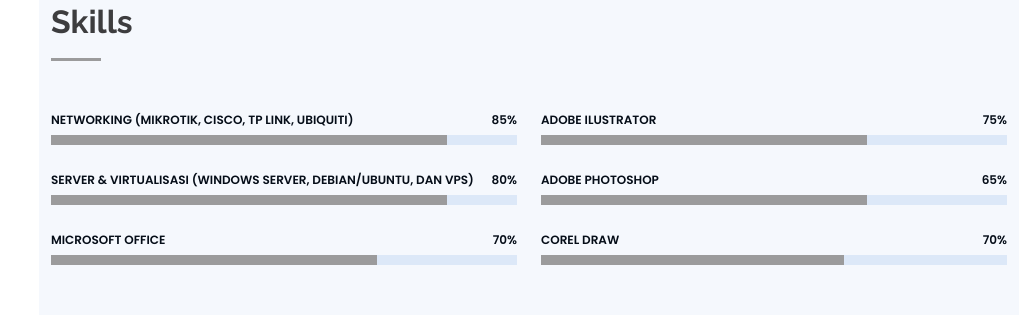
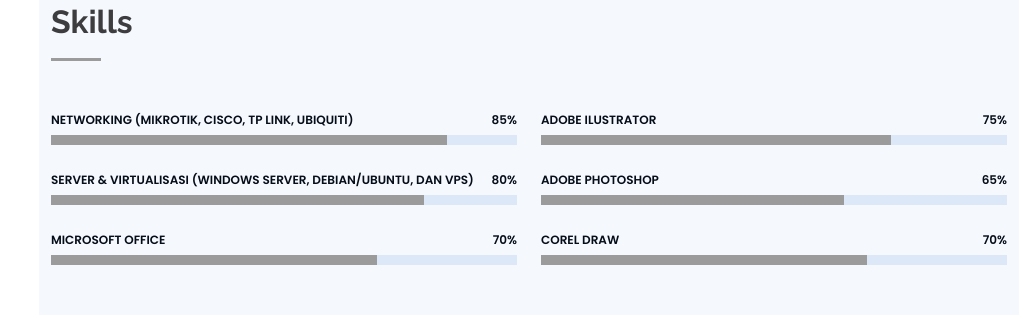
Before and after one commit to adhingrh01/adhingrh01, a plain HTML site: page index.html in a window 1280 px wide. Shown: the part 2400-2715 px from the top of the page, without its empty margins (261-1280 px from the left). Drawn offline with nearby package versions, Linux system fonts and the light colour scheme.

Commit message:
update skill

```diff
--- a/index.html
+++ b/index.html
@@ -204,7 +204,7 @@
             <div class="progress">
               <span class="skill">Server & Virtualisasi (Windows Server, Debian/Ubuntu, dan VPS) <i class="val">80%</i></span>
               <div class="progress-bar-wrap">
-                <div class="progress-bar" role="progressbar" aria-valuenow="85" aria-valuemin="0" aria-valuemax="100"></div>
+                <div class="progress-bar" role="progressbar" aria-valuenow="80" aria-valuemin="0" aria-valuemax="100"></div>
               </div>
             </div>
 
@@ -223,21 +223,21 @@
             <div class="progress">
               <span class="skill">Adobe Ilustrator <i class="val">75%</i></span>
               <div class="progress-bar-wrap">
-                <div class="progress-bar" role="progressbar" aria-valuenow="70" aria-valuemin="0" aria-valuemax="100"></div>
+                <div class="progress-bar" role="progressbar" aria-valuenow="75" aria-valuemin="0" aria-valuemax="100"></div>
               </div>
             </div>
 
             <div class="progress">
               <span class="skill">Adobe Photoshop <i class="val">65%</i></span>
               <div class="progress-bar-wrap">
-                <div class="progress-bar" role="progressbar" aria-valuenow="70" aria-valuemin="0" aria-valuemax="100"></div>
+                <div class="progress-bar" role="progressbar" aria-valuenow="65" aria-valuemin="0" aria-valuemax="100"></div>
               </div>
             </div>
 
             <div class="progress">
               <span class="skill">corel Draw <i class="val">70%</i></span>
               <div class="progress-bar-wrap">
-                <div class="progress-bar" role="progressbar" aria-valuenow="65" aria-valuemin="0" aria-valuemax="100"></div>
+                <div class="progress-bar" role="progressbar" aria-valuenow="70" aria-valuemin="0" aria-valuemax="100"></div>
               </div>
             </div>
 
```
